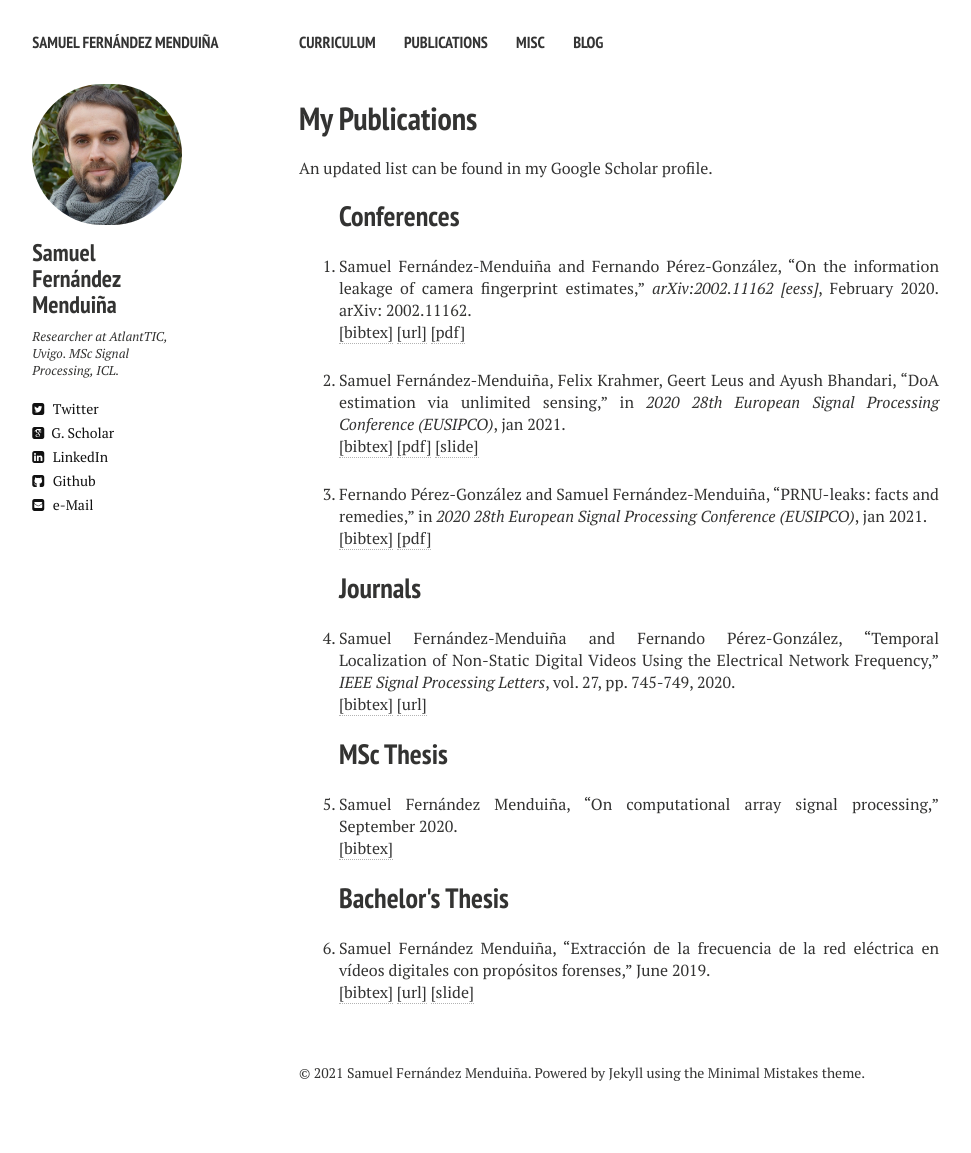
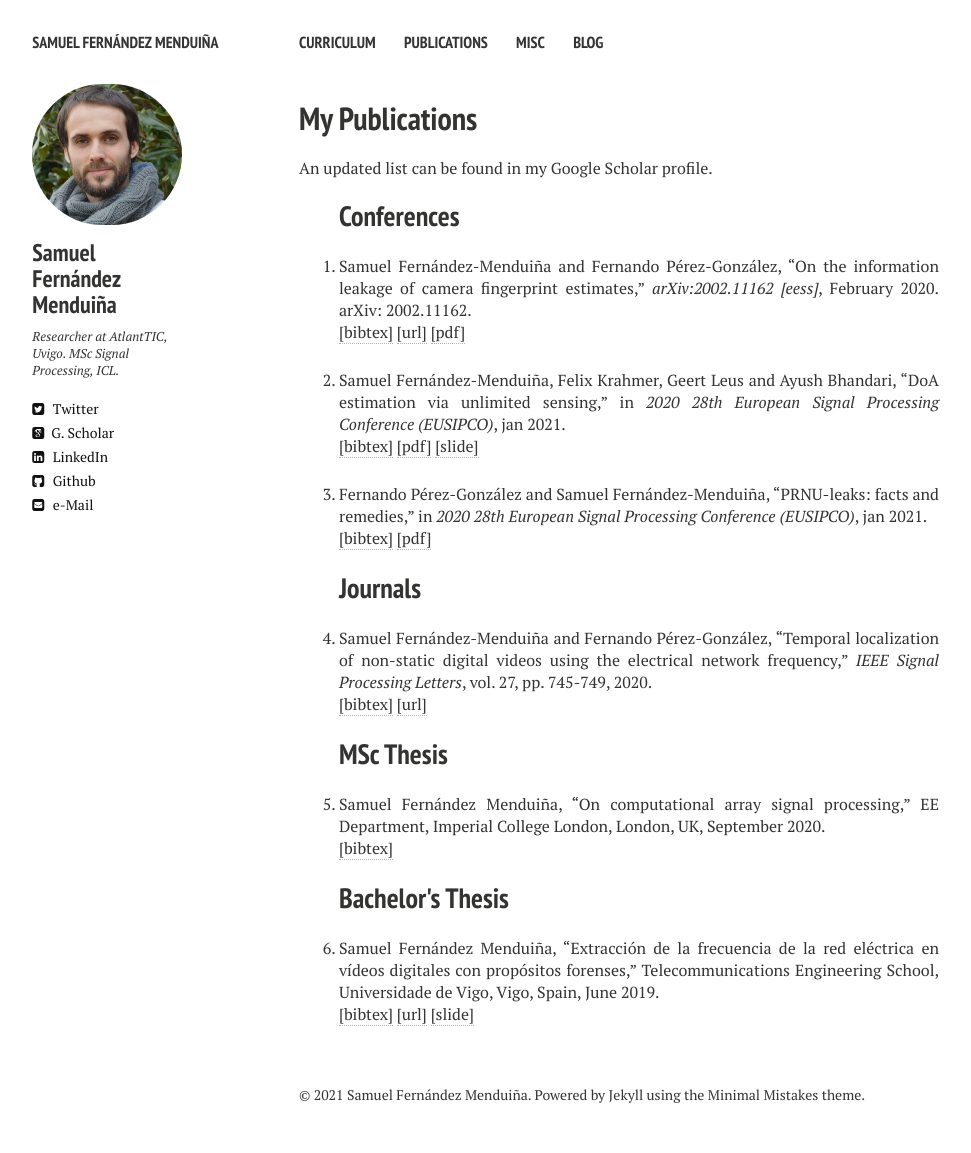
Before and after one commit to sf219/sfweb, a Jekyll site: the page built from publications.md, in a window 1280 px wide. Shown: the whole page, without its empty margins (21-992 px from the left). Built offline with Jekyll 4.4.1, drawn with Linux system fonts in a browser that asks for light colours; nearby versions of some CDN libraries; before the commit the page ends 1131 px from its top, so only the background shows below that.

Commit message:
Update publications.html

```diff
--- a/_layouts/publications.html
+++ b/_layouts/publications.html
@@ -188,7 +188,7 @@ jan
 
 <li ><p>
 Samuel Fernández-Menduiña and Fernando Pérez-González,
-&ldquo;Temporal Localization of Non-Static Digital Videos Using the Electrical Network Frequency,&rdquo;
+&ldquo;Temporal localization of non-static digital videos using the electrical network frequency,&rdquo;
 <i>IEEE Signal Processing Letters</i>,
 vol. 27,
 
@@ -223,7 +223,7 @@ pp. 745-749,
 	<h2> MSc Thesis </h2>
 <li ><p>
 Samuel Fernández Menduiña,
-&ldquo;On computational array signal processing,&rdquo;
+&ldquo;On computational array signal processing,&rdquo; EE Department, Imperial College London, London, UK,
 
 September
 
@@ -251,7 +251,7 @@ September
 	<h2> Bachelor's Thesis </h2>
 <li ><p>
 Samuel Fernández Menduiña,
-&ldquo;Extracción de la frecuencia de la red eléctrica en vídeos digitales con propósitos forenses,&rdquo;
+&ldquo;Extracción de la frecuencia de la red eléctrica en vídeos digitales con propósitos forenses,&rdquo; Telecommunications Engineering School, Universidade de Vigo, Vigo, Spain,
 
 June
 
```
